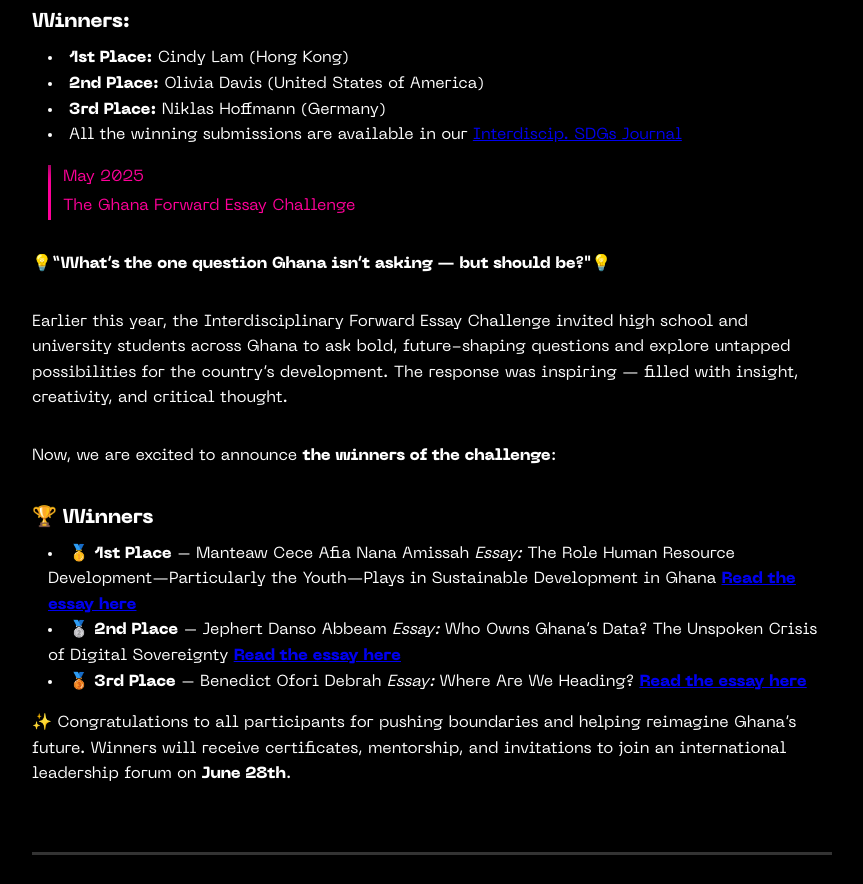
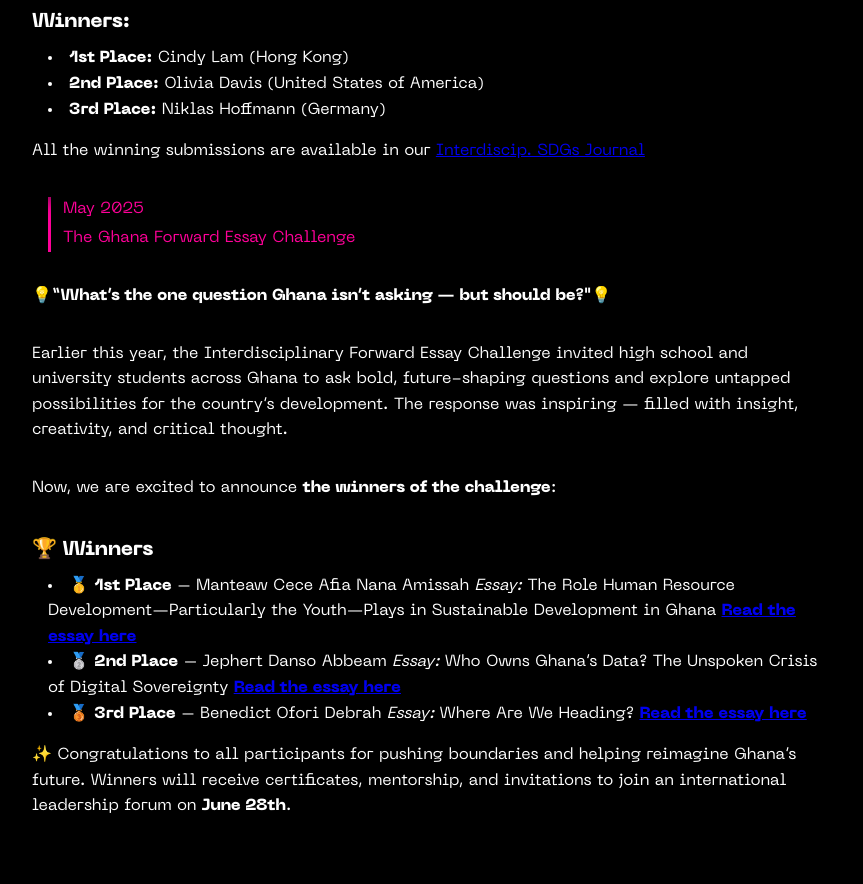
Before and after one commit to Nickxq/interdisciplinarybattles, a plain HTML site: page index.html in a window 1280 px wide. Shown: the part 4440-5324 px from the top of the page, without its empty margins (208-1071 px from the left). Drawn offline with Linux system fonts and the light colour scheme.

Commit message:
Update index.html

```diff
--- a/index.html
+++ b/index.html
@@ -161,8 +161,10 @@
           <li><strong>1st Place:</strong> Cindy Lam (Hong Kong)</li>
           <li><strong>2nd Place:</strong> Olivia Davis (United States of America)</li>
           <li><strong>3rd Place:</strong> Niklas Hoffmann (Germany)</li>
-          <li>All the winning submissions are available in our <a href="https://drive.google.com/file/d/1yYUWq1BsLK7ZEke45tdF8FMfOIHH3CzN/view?usp=sharing" target="_blank">Interdiscip. SDGs Journal</a></li>
         </ul>
+        <p>
+          All the winning submissions are available in our <a href="https://drive.google.com/file/d/1yYUWq1BsLK7ZEke45tdF8FMfOIHH3CzN/view?usp=sharing" target="_blank">Interdiscip. SDGs Journal</a>
+        </p>
       </div>
     </article>
   </div>
```
